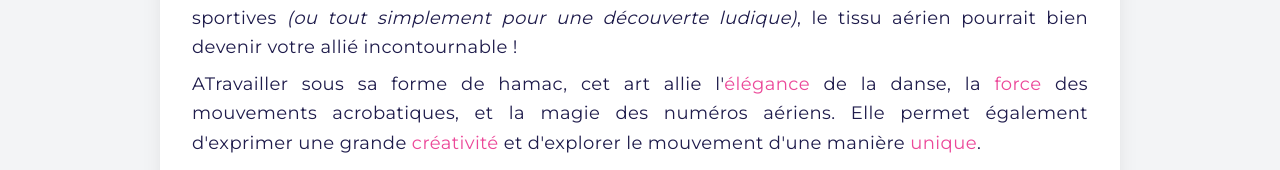
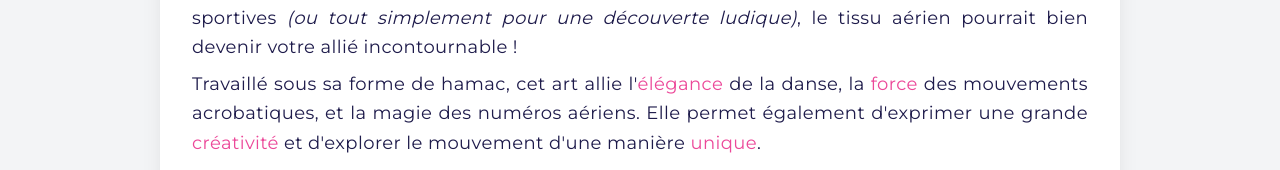
Before and after one commit to JacquesPoulin/aerialPaysBasque, a React (Vite) app: page /cours/tissu in a window 1280 px wide. Shown: the part 624-794 px from the top of the page. Built offline with nearby package versions, Linux system fonts and the light colour scheme.

Commit message:
MAJ coquille

```diff
--- a/src/pages/Tissu.jsx
+++ b/src/pages/Tissu.jsx
@@ -75,7 +75,7 @@ const Tissu = () => {
           </p> */}
 
           <p className="text-lg text-indigo-950 leading-relaxed mb-2 text-justify">
-            ATravailler sous sa forme de hamac, cet art allie l&apos;
+            Travaillé sous sa forme de hamac, cet art allie l&apos;
             <span className="text-pink-500 ">élégance</span> de la danse, la{" "}
             <span className="text-pink-500 ">force</span> des mouvements
             acrobatiques, et la magie des numéros aériens. Elle permet également
```
